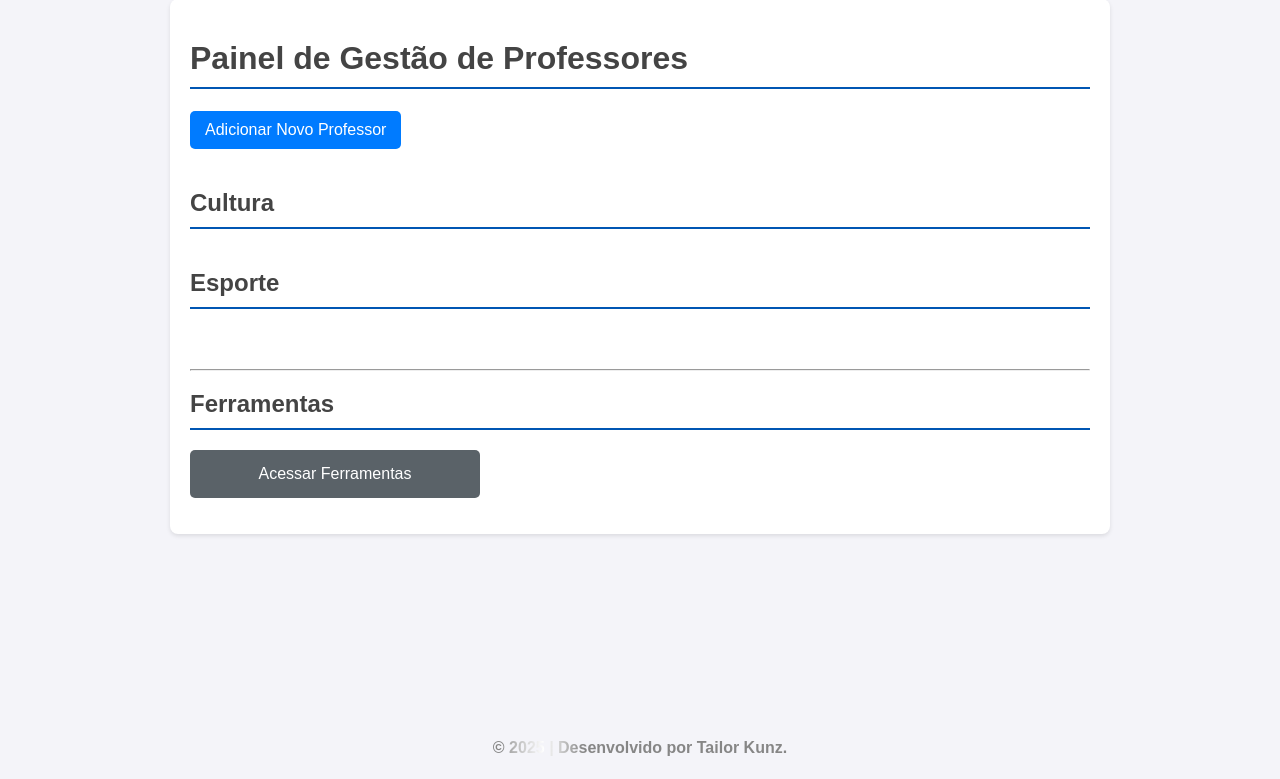
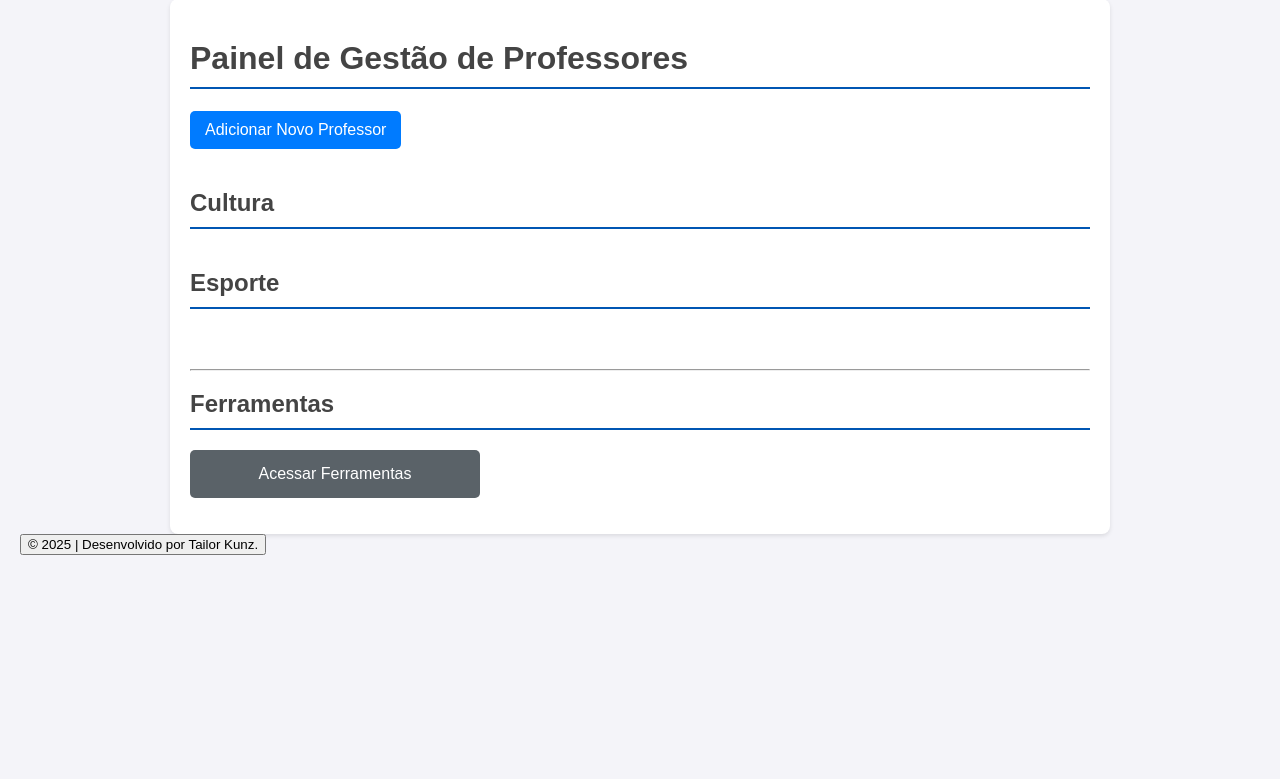
Before and after one commit to TailorKz/Projeto_Gestao_Professores, a Flask app: page / in a window 1280 px wide. Shown: the part 21-800 px from the top of the page. Run offline with Flask 3, Linux system fonts and the light colour scheme; data that the repository does not hold is empty; parts of the project's set-up code (start-up, migrations or seed data) failed here and were passed over; some libraries are stand-ins or nearby versions.

Commit message:
correção button footer2

```diff
--- a/templates/index.html
+++ b/templates/index.html
@@ -54,12 +54,9 @@
             text-decoration: none;
             margin-bottom: 20px;
         }
-
-footer {
-  position: fixed;
-  bottom: 10px;
-  left: 50%;
-  transform: translateX(-50%);
+        /* From Uiverse.io by neerajbaniwal */
+.btn-shine {
+  transform: translate(-50%, -50%);
   padding: 12px 48px;
   color: #fff;
   background: linear-gradient(to right, #9f9f9f 0, #fff 10%, #868686 20%);
@@ -67,12 +64,13 @@ footer {
   -webkit-background-clip: text;
   -webkit-text-fill-color: transparent;
   animation: shine 3s infinite linear;
+  animation-fill-mode: forwards;
+  -webkit-text-size-adjust: none;
   font-weight: 600;
   font-size: 16px;
+  text-decoration: none;
   white-space: nowrap;
   font-family: "Poppins", sans-serif;
-  border: none;
-  background-color: transparent;
 }
 @-moz-keyframes shine {
   0% {
@@ -152,8 +150,8 @@ footer {
             </li>
         </ul>
     </div>
-    <footer>
+    <button class=".btn-shine">
   © 2025 | Desenvolvido por Tailor Kunz.
-</footer>
+</button>
 </body>
 </html>
```
